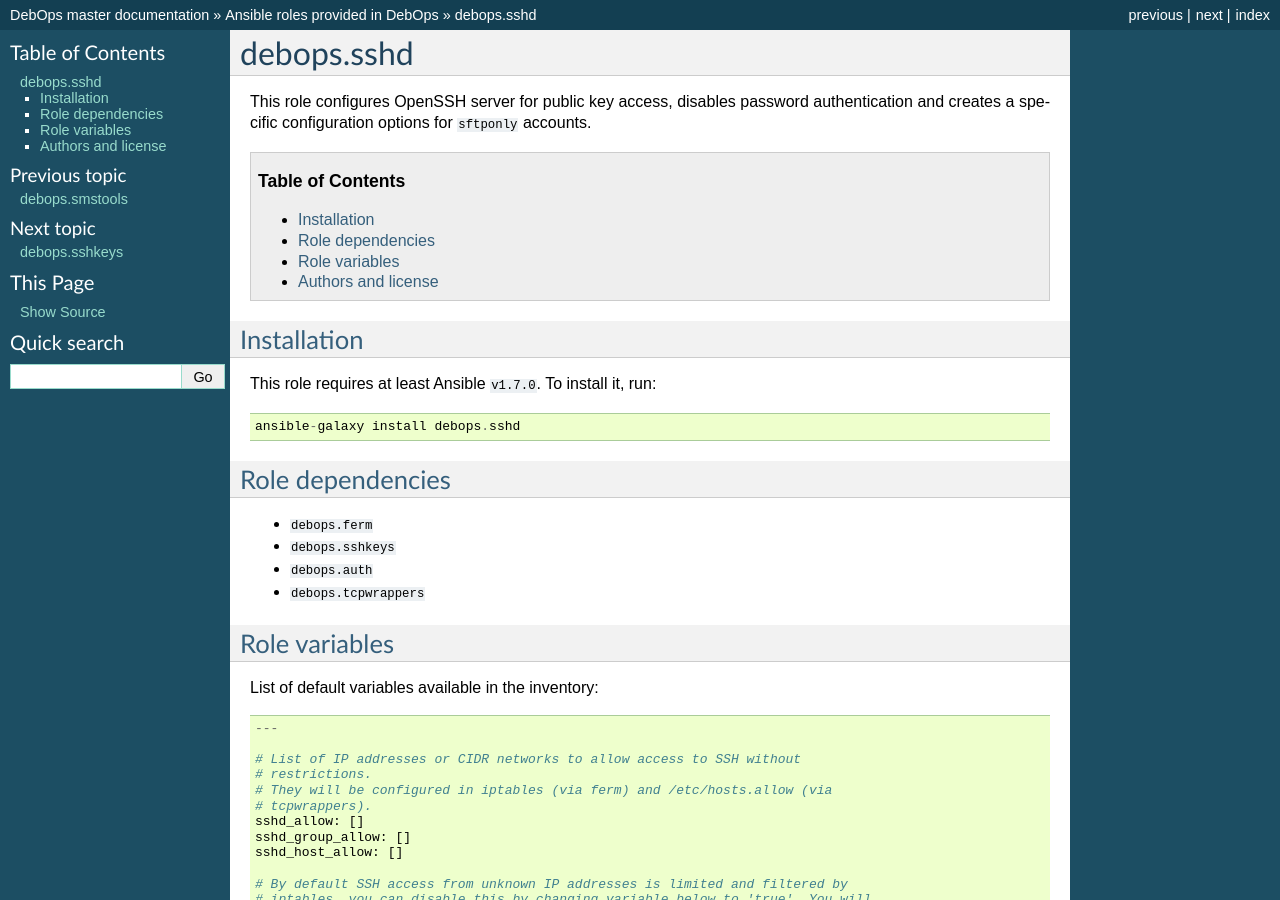
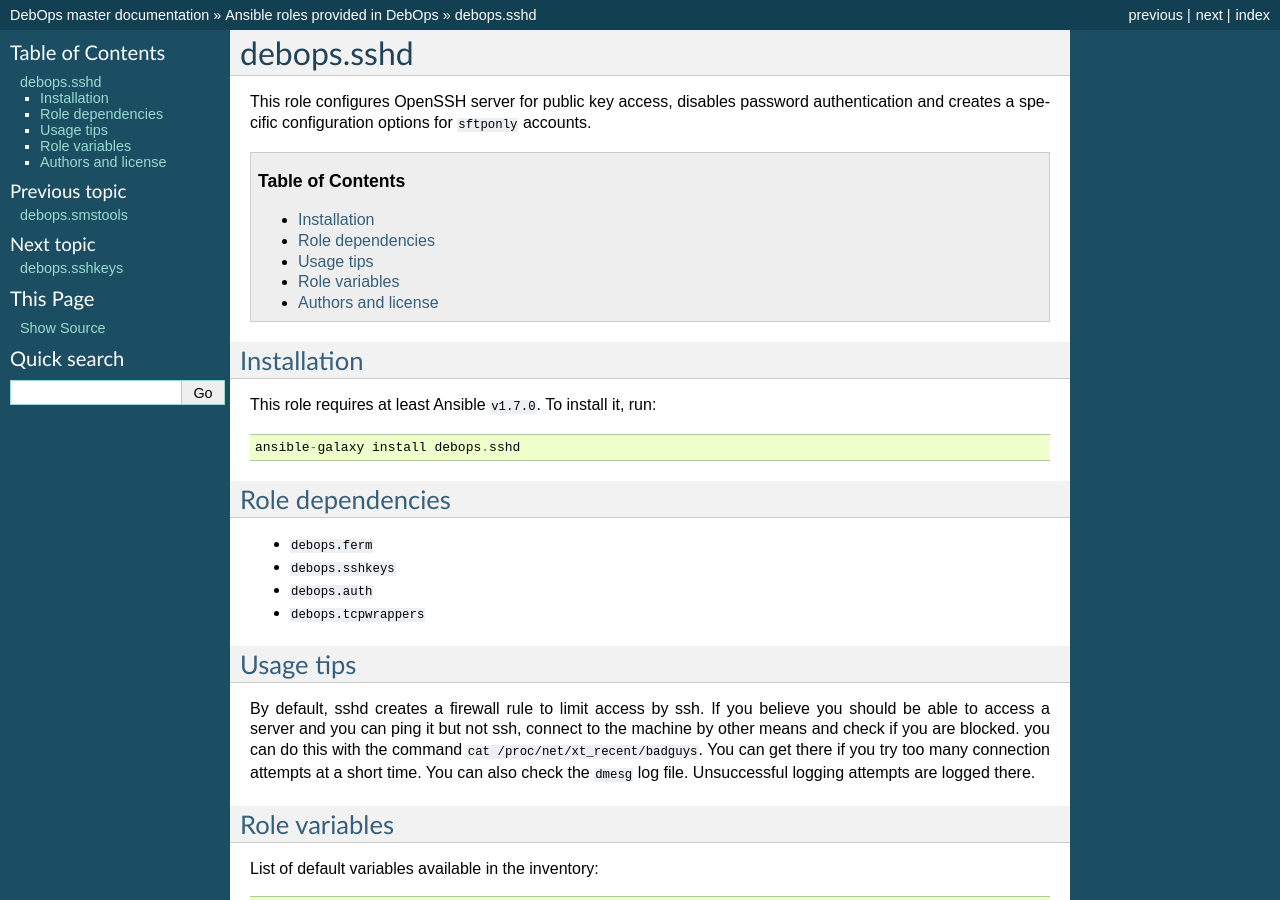
Before and after one commit to debops/docs, a Sphinx documentation site: the page built from docs/ansible/roles/debops.sshd.rst, in a window 1280 px wide and 900 px high. Built offline with Sphinx 7.4.7, drawn with Linux system fonts in a browser that asks for light colours.

Commit message:
SSHD tips

```diff
--- a/docs/ansible/roles/debops.sshd.rst
+++ b/docs/ansible/roles/debops.sshd.rst
@@ -27,6 +27,15 @@
 - ``debops.sshkeys``
 - ``debops.auth``
 - ``debops.tcpwrappers``
+
+
+Usage tips
+~~~~~~~~~~
+
+By default, sshd creates a firewall rule to limit access by ssh.
+If you believe you should be able to access a server and you can ping it but not ssh, connect to the machine by other means and check if you are blocked. you can do this with the command ``cat /proc/net/xt_recent/badguys``.
+You can get there if you try too many connection attempts at a short time. You can also check the ``dmesg`` log file. Unsuccessful logging attempts are logged there.
+
 
 
 Role variables
```
